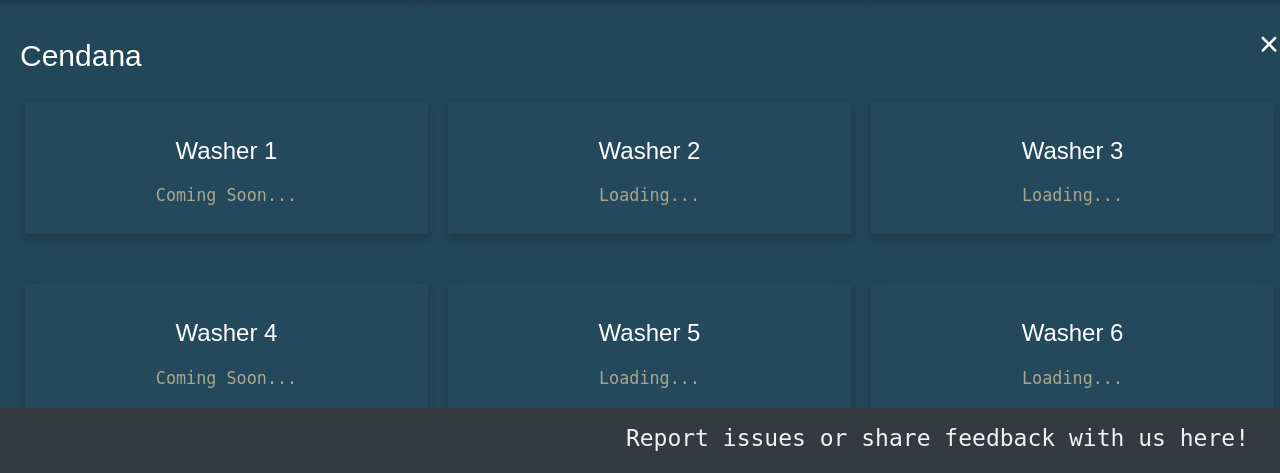
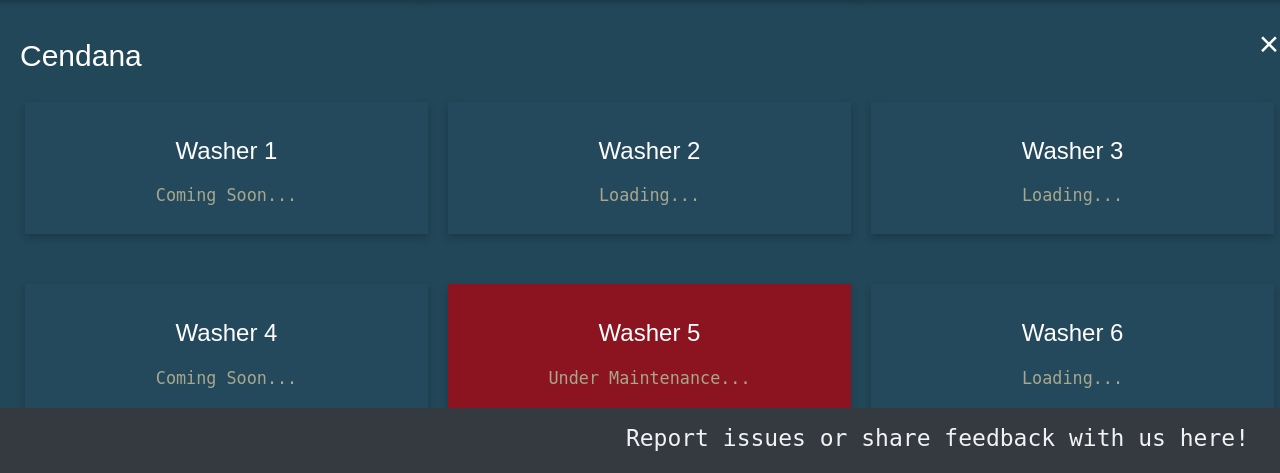
Before and after one commit to indieda/YNC_Laundry, a Flask app: template website/app/templates/index.html in a window 1280 px wide, after a click on "Cendana". Shown: the part 327-800 px from the top of the page. Run offline with Flask 2, Linux system fonts and the light colour scheme; the template is opened without the code that fills it, so the values that code supplies are empty; parts of the project's set-up code (start-up, migrations or seed data) failed here and were passed over; some libraries are stand-ins or nearby versions.

Commit message:
washer5 under maintenance

```diff
--- a/website/app/templates/index.html
+++ b/website/app/templates/index.html
@@ -477,7 +477,7 @@ h1 {
     margin-top: 20px;
     font-family: monospace;
     color: #a7a78d;
-    font-size: larger;"><span id="cendana_washer5">Loading...</span></p>
+    font-size: larger;"><span id="cendana_washer5">Under Maintenance...</span></p>
     </div>
   </div>
 
```
